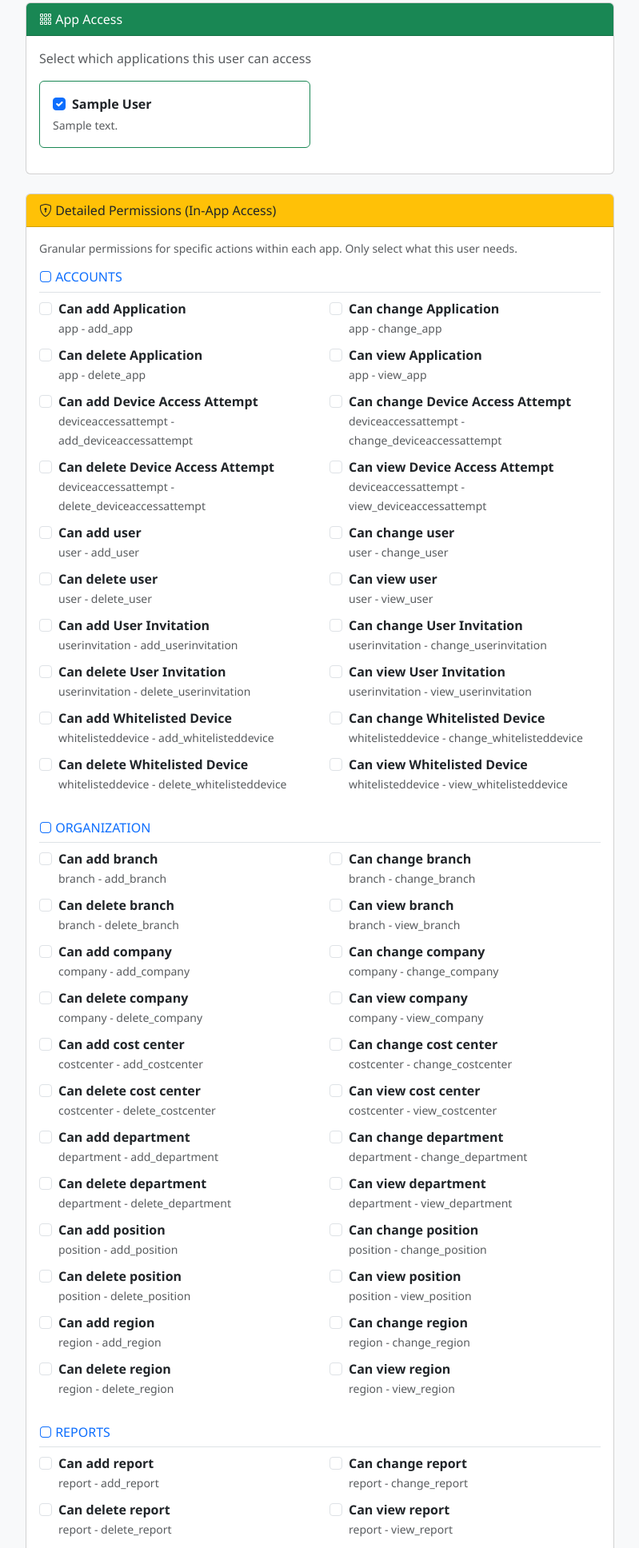
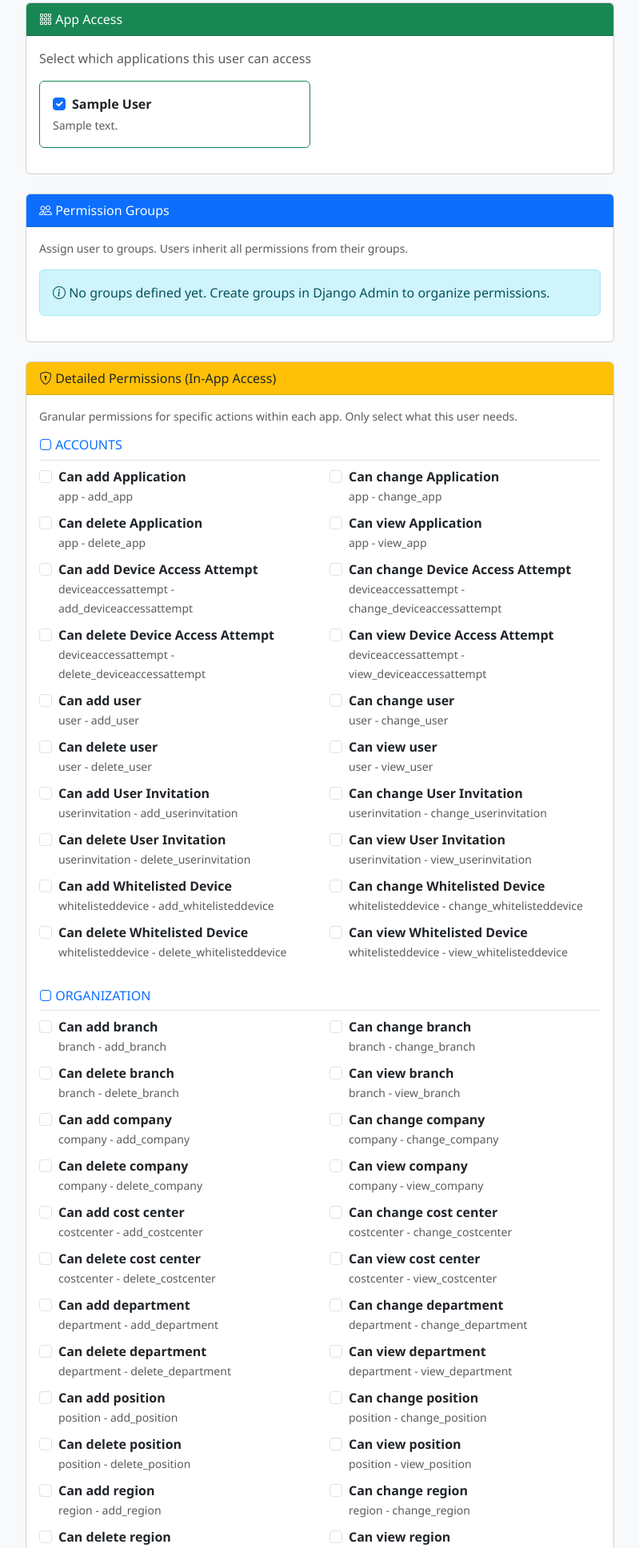
Before and after one commit to quickserviceslqs-netizen/pettycash_system, a Django app: page /accounts/users/1/edit-permissions/ in a window 1280 px wide. Shown: the part 588-2524 px from the top of the page at 80% size, without its empty margins (430-1229 px from the left). Run offline with Django 5.2, Linux system fonts and the light colour scheme; a user stored in the database is signed in; tables that the repository leaves empty hold one stand-in row (values such as "Sample post"); parts of the project's set-up code (start-up, migrations or seed data) failed here and were passed over.

Commit message:
Add permission groups management feature

```diff
--- a/accounts/urls.py
+++ b/accounts/urls.py
@@ -89,6 +89,12 @@
     path('users/<int:user_id>/toggle-status/', views_admin.toggle_user_status, name='toggle_user_status'),
     path('bulk-assign-app/', views_admin.bulk_assign_app, name='bulk_assign_app'),
 
+    # Permission Groups Management
+    path('groups/', views_admin.manage_groups, name='manage_groups'),
+    path('groups/create/', views_admin.create_group, name='create_group'),
+    path('groups/<int:group_id>/edit/', views_admin.edit_group, name='edit_group'),
+    path('groups/<int:group_id>/delete/', views_admin.delete_group, name='delete_group'),
+
     # Device blocking and registration
     path('device-blocked/', views_invitation.device_blocked, name='device_blocked'),
     path('request-device/', views_invitation.request_device_registration, name='request_device'),
--- a/accounts/views_admin.py
+++ b/accounts/views_admin.py
@@ -8,7 +8,7 @@
 from django.contrib import messages
 from django.db.models import Q, Count
 from django.http import JsonResponse
-from django.contrib.auth.models import Permission
+from django.contrib.auth.models import Permission, Group
 from django.contrib.contenttypes.models import ContentType
 from accounts.models import User, App
 from organization.models import Company, Branch, Department
@@ -108,6 +108,11 @@
         permissions = Permission.objects.filter(id__in=permission_ids)
         user_to_edit.user_permissions.set(permissions)
 
+        # Update groups
+        group_ids = request.POST.getlist('groups')
+        groups = Group.objects.filter(id__in=group_ids)
+        user_to_edit.groups.set(groups)
+
         user_to_edit.save()
 
         messages.success(request, f'User {user_to_edit.username} updated successfully!')
@@ -142,6 +147,10 @@
 
     user_permission_ids = list(user_to_edit.user_permissions.values_list('id', flat=True))
 
+    # Get all groups
+    all_groups = Group.objects.all().order_by('name')
+    user_group_ids = list(user_to_edit.groups.values_list('id', flat=True))
+
     context = {
         'user_to_edit': user_to_edit,
         'all_apps': all_apps,
@@ -152,6 +161,8 @@
         'roles': User.ROLE_CHOICES,
         'permissions_by_app': permissions_by_app,
         'user_permission_ids': user_permission_ids,
+        'all_groups': all_groups,
+        'user_group_ids': user_group_ids,
     }
 
     return render(request, 'accounts/edit_user_permissions.html', context)
@@ -197,3 +208,137 @@
             messages.error(request, 'Please select users and an app.')
 
     return redirect('accounts:manage_users')
+
+
+# ==========================================
+# Permission Groups Management
+# ==========================================
+
+@login_required
+@permission_required('auth.view_group', raise_exception=True)
+def manage_groups(request):
+    """View and manage permission groups"""
+    groups = Group.objects.annotate(
+        num_users=Count('user'),
+        num_permissions=Count('permissions')
+    ).order_by('name')
+
+    context = {
+        'groups': groups,
+    }
+
+    return render(request, 'accounts/manage_groups.html', context)
+
+
+@login_required
+@permission_required('auth.add_group', raise_exception=True)
+def create_group(request):
+    """Create a new permission group"""
+    if request.method == 'POST':
+        group_name = request.POST.get('name')
+        permission_ids = request.POST.getlist('permissions')
+
+        if group_name:
+            group = Group.objects.create(name=group_name)
+
+            if permission_ids:
+                permissions = Permission.objects.filter(id__in=permission_ids)
+                group.permissions.set(permissions)
+
+            messages.success(request, f'Group "{group_name}" created successfully!')
+            return redirect('accounts:manage_groups')
+        else:
+            messages.error(request, 'Group name is required.')
+
+    # GET request - show form
+    content_types = ContentType.objects.filter(
+        app_label__in=['transactions', 'workflow', 'treasury', 'reports', 'accounts', 'organization', 'settings_manager']
+    ).order_by('app_label', 'model')
+
+    permissions_by_app = {}
+    for ct in content_types:
+        app_label = ct.app_label
+        if app_label not in permissions_by_app:
+            permissions_by_app[app_label] = []
+
+        perms = Permission.objects.filter(content_type=ct).order_by('codename')
+        for perm in perms:
+            permissions_by_app[app_label].append({
+                'id': perm.id,
+                'name': perm.name,
+                'codename': perm.codename,
+                'model': ct.model,
+            })
+
+    context = {
+        'permissions_by_app': permissions_by_app,
+    }
+
+    return render(request, 'accounts/create_group.html', context)
+
+
+@login_required
+@permission_required('auth.change_group', raise_exception=True)
+def edit_group(request, group_id):
+    """Edit an existing permission group"""
+    group = get_object_or_404(Group, id=group_id)
+
+    if request.method == 'POST':
+        group_name = request.POST.get('name')
+        permission_ids = request.POST.getlist('permissions')
+
+        if group_name:
+            group.name = group_name
+            group.save()
+
+            permissions = Permission.objects.filter(id__in=permission_ids)
+            group.permissions.set(permissions)
+
+            messages.success(request, f'Group "{group_name}" updated successfully!')
+            return redirect('accounts:manage_groups')
+        else:
+            messages.error(request, 'Group name is required.')
+
+    # GET request - show form
+    content_types = ContentType.objects.filter(
+        app_label__in=['transactions', 'workflow', 'treasury', 'reports', 'accounts', 'organization', 'settings_manager']
+    ).order_by('app_label', 'model')
+
+    permissions_by_app = {}
+    for ct in content_types:
+        app_label = ct.app_label
+        if app_label not in permissions_by_app:
+            permissions_by_app[app_label] = []
+
+        perms = Permission.objects.filter(content_type=ct).order_by('codename')
+        for perm in perms:
+            permissions_by_app[app_label].append({
+                'id': perm.id,
+                'name': perm.name,
+                'codename': perm.codename,
+                'model': ct.model,
+            })
+
+    group_permission_ids = list(group.permissions.values_list('id', flat=True))
+
+    context = {
+        'group': group,
+        'permissions_by_app': permissions_by_app,
+        'group_permission_ids': group_permission_ids,
+    }
+
+    return render(request, 'accounts/edit_group.html', context)
+
+
+@login_required
+@permission_required('auth.delete_group', raise_exception=True)
+def delete_group(request, group_id):
+    """Delete a permission group"""
+    group = get_object_or_404(Group, id=group_id)
+
+    if request.method == 'POST':
+        group_name = group.name
+        group.delete()
+        messages.success(request, f'Group "{group_name}" deleted successfully!')
+
+    return redirect('accounts:manage_groups')
--- a/templates/accounts/edit_user_permissions.html
+++ b/templates/accounts/edit_user_permissions.html
@@ -156,6 +156,38 @@
                     </div>
                 </div>
 
+                <!-- Permission Groups -->
+                <div class="card mb-4">
+                    <div class="card-header bg-primary text-white">
+                        <i class="bi bi-people"></i> Permission Groups
+                    </div>
+                    <div class="card-body">
+                        <p class="text-muted small">Assign user to groups. Users inherit all permissions from their groups.</p>
+
+                        {% if all_groups %}
+                        <div class="row">
+                            {% for group in all_groups %}
+                            <div class="col-md-6 mb-2">
+                                <div class="form-check">
+                                    <input class="form-check-input" type="checkbox"
+                                           id="group_{{ group.id }}" name="groups" value="{{ group.id }}"
+                                           {% if group.id in user_group_ids %}checked{% endif %}>
+                                    <label class="form-check-label" for="group_{{ group.id }}">
+                                        <strong>{{ group.name }}</strong>
+                                        <br><small class="text-muted">{{ group.permissions.count }} permissions</small>
+                                    </label>
+                                </div>
+                            </div>
+                            {% endfor %}
+                        </div>
+                        {% else %}
+                        <div class="alert alert-info">
+                            <i class="bi bi-info-circle"></i> No groups defined yet. Create groups in Django Admin to organize permissions.
+                        </div>
+                        {% endif %}
+                    </div>
+                </div>
+
                 <!-- Detailed Permissions -->
                 <div class="card mb-4">
                     <div class="card-header bg-warning text-dark">
--- a/templates/base.html
+++ b/templates/base.html
@@ -179,6 +179,9 @@
                                     <li><a class="dropdown-item" href="{% url 'accounts:manage_users' %}">
                                         <i class="bi bi-people"></i> Manage Users & Permissions
                                     </a></li>
+                                    <li><a class="dropdown-item" href="{% url 'accounts:manage_groups' %}">
+                                        <i class="bi bi-diagram-3"></i> Manage Permission Groups
+                                    </a></li>
                                     <li><a class="dropdown-item" href="{% url 'accounts:manage_invitations' %}">
                                         <i class="bi bi-envelope"></i> Manage Invitations
                                     </a></li>
```
Also changed, not shown: templates/accounts/create_group.html (added, +78 -0 lines), templates/accounts/edit_group.html (added, +82 -0 lines), templates/accounts/manage_groups.html (added, +68 -0 lines).
